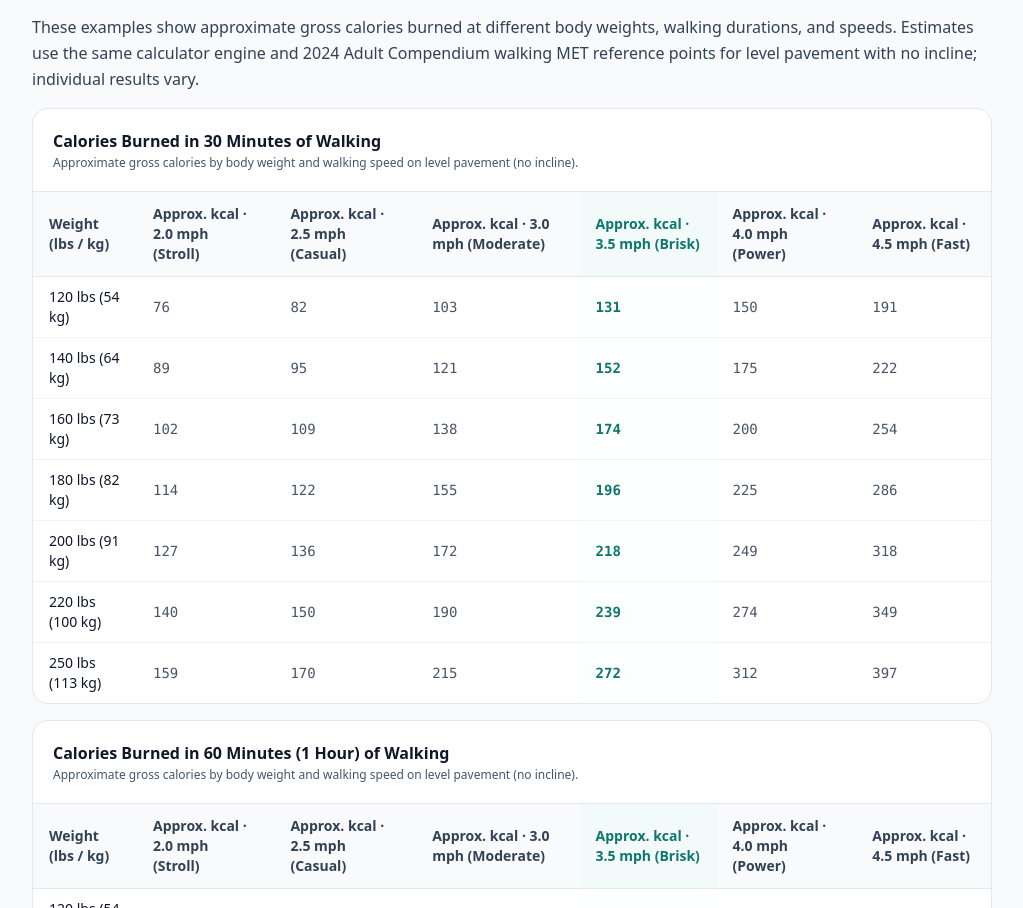
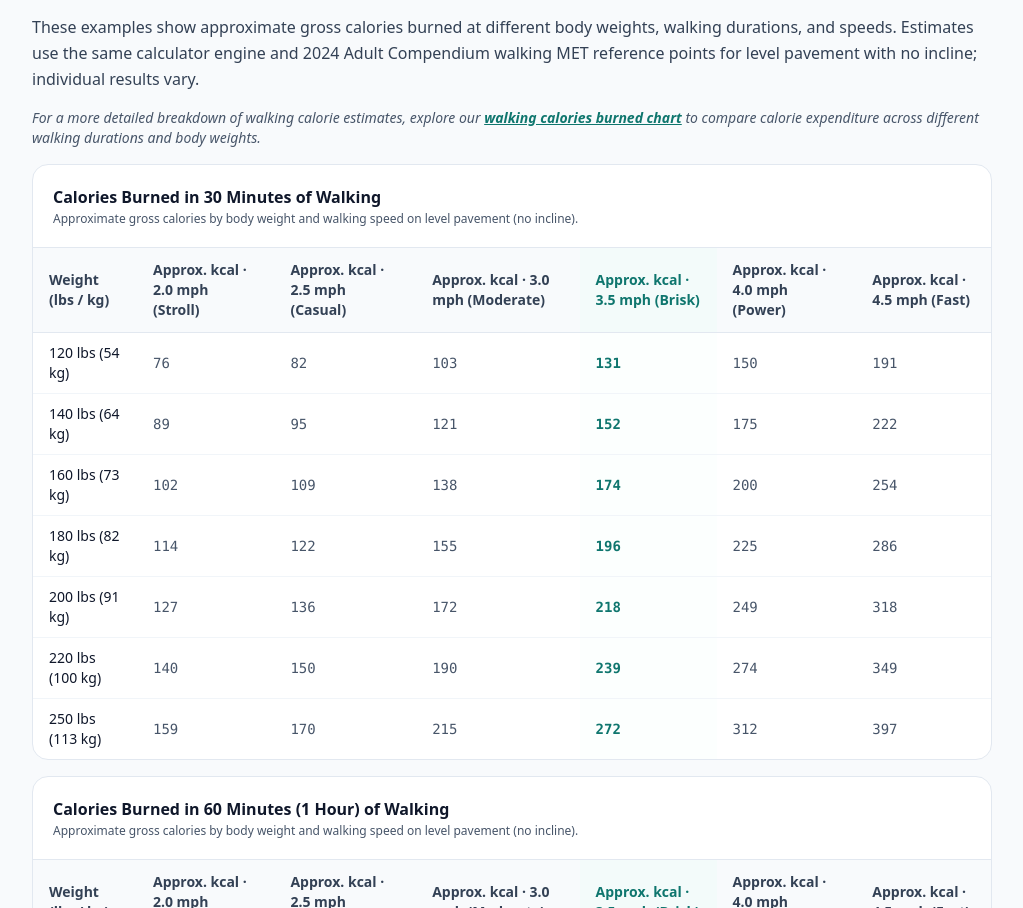
Before and after one commit to zain-taseer-developer/Walking-Calorie-Calculator-2026, a Next.js app: page / in a window 1280 px wide. Shown: the part 3496-4404 px from the top of the page, without its empty margins (128-1151 px from the left). Built offline with nearby package versions, Linux system fonts and the light colour scheme; no server answers.

Commit message:
walking calories burned chart linknng

```diff
--- a/app/page.tsx
+++ b/app/page.tsx
@@ -304,6 +304,16 @@ export default function HomePage() {
           <p className="text-base text-slate-700 dark:text-slate-300 leading-relaxed">
             These examples show approximate gross calories burned at different body weights, walking durations, and speeds. Estimates use the same calculator engine and 2024 Adult Compendium walking MET reference points for level pavement with no incline; individual results vary.
           </p>
+
+
+<p className="mt-3 text-sm text-slate-600 dark:text-slate-400 italic">
+  For a more detailed breakdown of walking calorie estimates, explore our{" "}
+  <Link href="/walking-calories-burned-chart" className="text-brand-700 dark:text-brand-400 font-semibold underline">
+    walking calories burned chart
+  </Link>{" "}
+  to compare calorie expenditure across different walking durations and body weights.
+</p>
+
 
           <DataTable
             title="Calories Burned in 30 Minutes of Walking"
```
